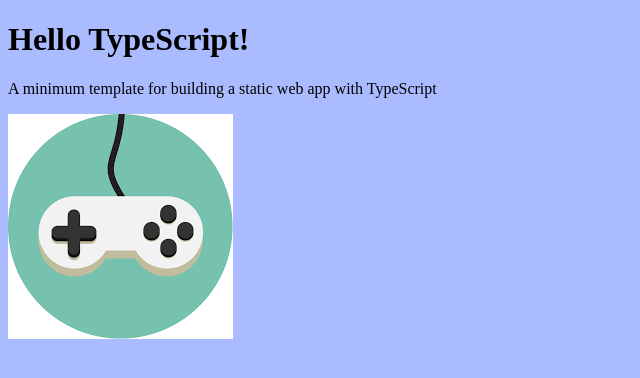
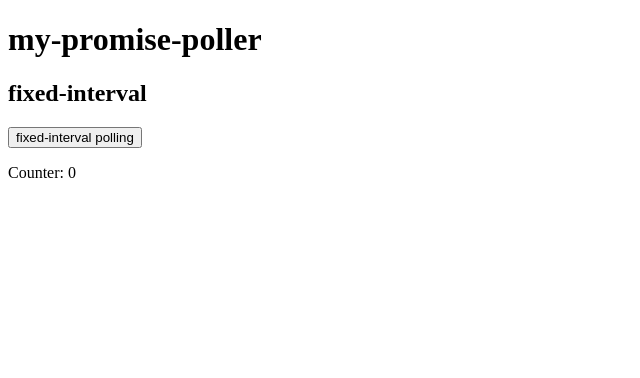
Before and after one commit to haixiangyan/my-promise-poller, a website built with webpack: page public/index.html in a window 1280 px wide. Shown: the whole page, without its empty margins (0-640 px from the left). Built offline with nearby package versions, Linux system fonts and the light colour scheme.

Commit message:
feat: 使用 setInterval 实现 promise-poller

```diff
--- a/public/index.html
+++ b/public/index.html
@@ -2,11 +2,18 @@
 <html lang="en">
 <head>
   <meta charset="UTF-8">
-  <title>Web App</title>
+  <title>my-promise-poller</title>
 </head>
 <body>
-<h1>Hello TypeScript!</h1>
+<h1>my-promise-poller</h1>
 
-<p id="content"></p>
+<h2>fixed-interval</h2>
+<div>
+  <button id="fixed-btn">fixed-interval polling</button>
+  <p>
+    <span>Counter: </span>
+    <span id="fixed-content">0</span>
+  </p>
+</div>
 </body>
 </html>
--- a/src/global.d.ts
+++ /dev/null
@@ -1,4 +0,0 @@
-declare module "*.png" {
-  const value: any;
-  export default value;
-}
--- a/src/index.ts
+++ b/src/index.ts
@@ -1,15 +1,12 @@
-import './styles.css'
-import Icon from './icon.png';
+import promisePoller from './lib/index'
 
-// Add title
-const text: string = 'A minimum template for building a static web app with TypeScript'
+const $fixedBtn = document.querySelector<HTMLButtonElement>('#fixed-btn')
+const $fixedContent = document.querySelector<HTMLParagraphElement>('#fixed-content')
+let fixedCounter = 0
 
-const $content = document.querySelector('#content')
-
-$content.textContent = text
-
-// Add the image to our existing div.
-const myIcon = new Image();
-myIcon.src = Icon;
-
-document.body.appendChild(myIcon);
+$fixedBtn.onclick = () => {
+  promisePoller(() => {
+    fixedCounter += 1
+    $fixedContent.textContent = fixedCounter.toString()
+  }, 1000)
+}
--- /dev/null
+++ b/src/lib/index.ts
@@ -0,0 +1,7 @@
+const promisePoller = (taskFn: Function, interval: number) => {
+  setInterval(() => {
+    taskFn();
+  }, interval)
+}
+
+export default promisePoller
--- a/src/styles.css
+++ /dev/null
@@ -1,3 +0,0 @@
-body {
-    background: #aabbff;
-}
```
Also changed, not shown: src/icon.png (deleted).
